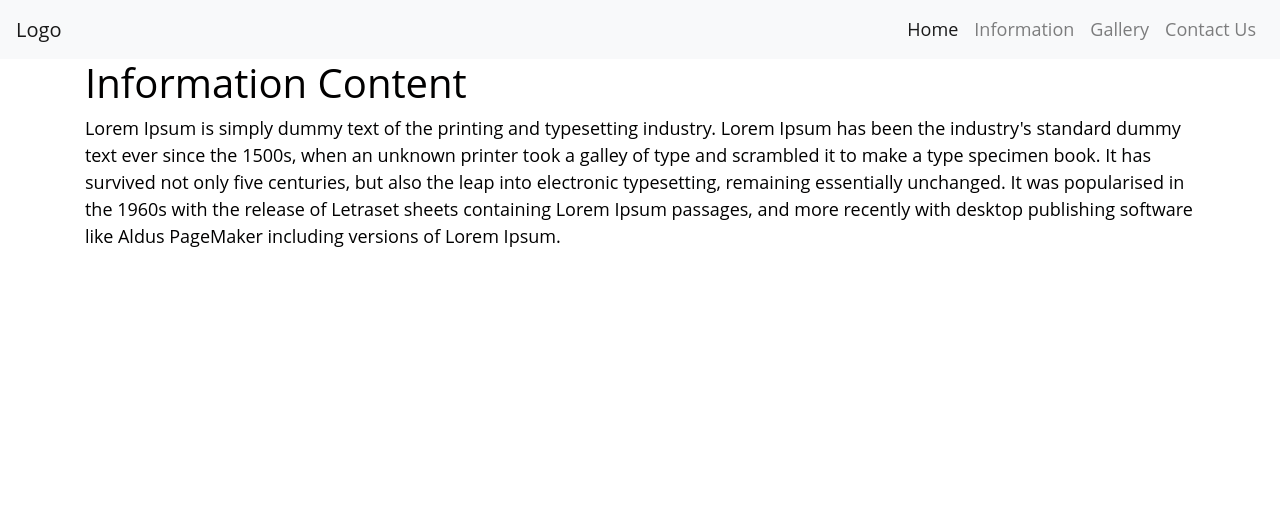
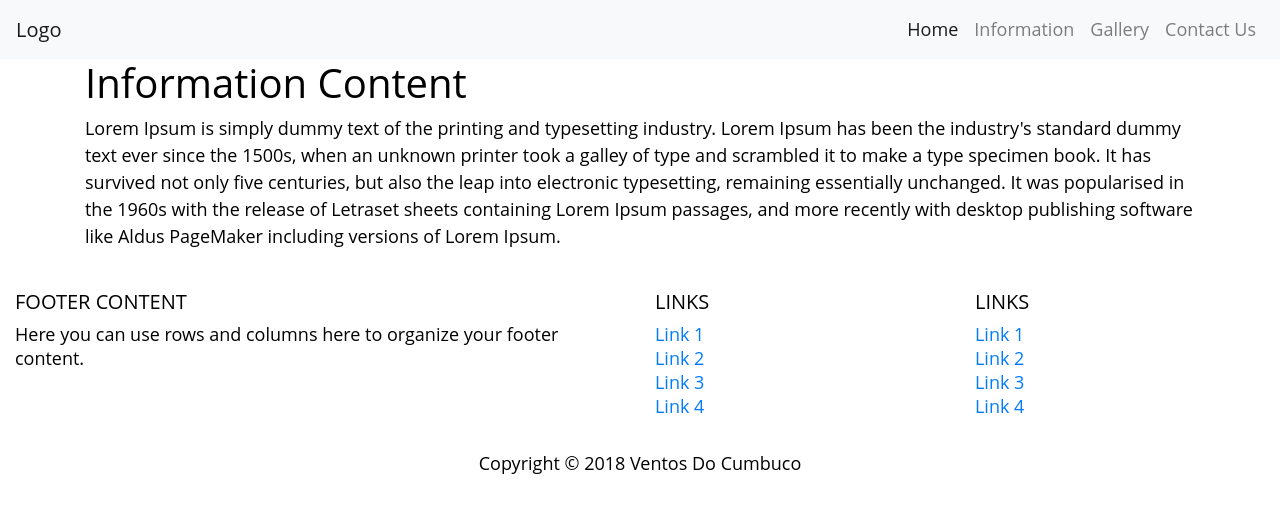
Before and after one commit to francescopapini/ventos, a React (Create React App) app: page /Information in a window 1280 px wide. Shown: the top 512 px of the page. Built offline with nearby package versions, Linux system fonts and the light colour scheme.

Commit message:
Added footer basic structure

```diff
--- a/src/components/footerComponent/footer.js
+++ b/src/components/footerComponent/footer.js
@@ -3,8 +3,52 @@
 class Footer extends Component {
   render() {
     return (
-      <footer>
-
+      <footer className="page-footer font-small blue pt-4">
+        <div className="container-fluid text-center text-md-left">
+          <div className="row">
+            <div className="col-md-6 mt-md-0 mt-3">
+              <h5 className="text-uppercase">Footer Content</h5>
+              <p>Here you can use rows and columns here to organize your footer content.</p>
+            </div>
+            <hr className="clearfix w-100 d-md-none pb-3"></hr>
+            <div className="col-md-3 mb-md-0 mb-3">
+                <h5 className="text-uppercase">Links</h5>
+                <ul className="list-unstyled">
+                  <li>
+                    <a href="#!">Link 1</a>
+                  </li>
+                  <li>
+                    <a href="#!">Link 2</a>
+                  </li>
+                  <li>
+                    <a href="#!">Link 3</a>
+                  </li>
+                  <li>
+                    <a href="#!">Link 4</a>
+                  </li>
+                </ul>
+              </div>
+              <div className="col-md-3 mb-md-0 mb-3">
+                <h5 className="text-uppercase">Links</h5>
+                <ul className="list-unstyled">
+                  <li>
+                    <a href="#!">Link 1</a>
+                  </li>
+                  <li>
+                    <a href="#!">Link 2</a>
+                  </li>
+                  <li>
+                    <a href="#!">Link 3</a>
+                  </li>
+                  <li>
+                    <a href="#!">Link 4</a>
+                  </li>
+                </ul>
+              </div>
+          </div>
+        </div>
+        <div className="footer-copyright text-center py-3">Copyright © 2018 Ventos Do Cumbuco
+        </div>
       </footer>
     );
   }
```
